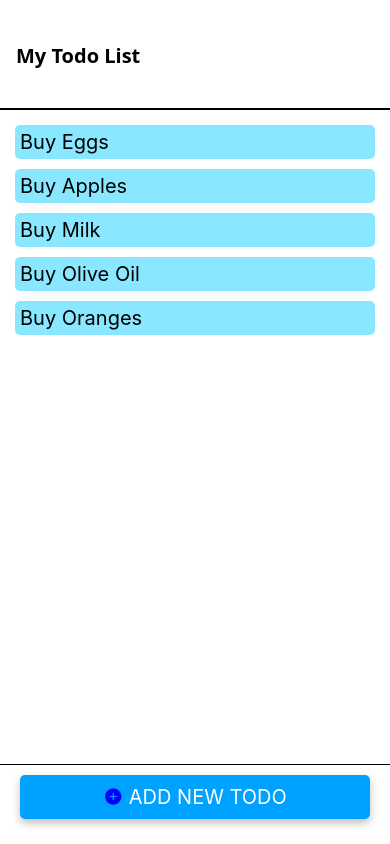
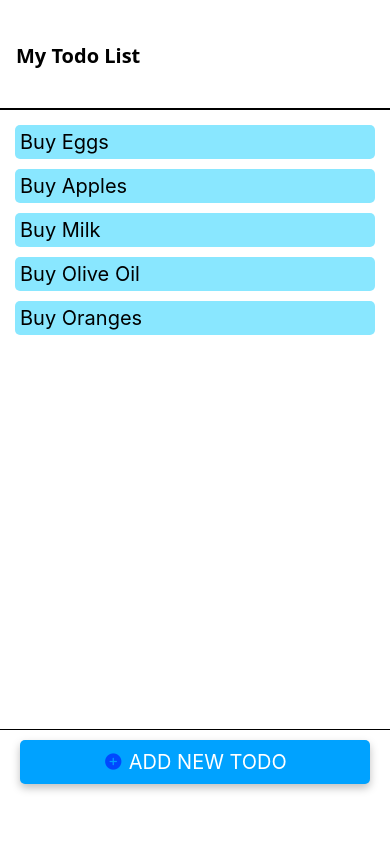
Before and after one commit to JModify/MyTodoList, a React Native app: screen /Home in a window 390 px wide. Built offline with nearby package versions, Linux system fonts and the light colour scheme.

Commit message:
Milestone 2: Updated colors.js with new color constant 'iconBlue' which is used for all button icons in the app. Commenting for each file updated to be more descriptive / relevant to related code. Cancel and save button styles slightly modified for repositioning

```diff
--- a/src/components/CancelButton.js
+++ b/src/components/CancelButton.js
@@ -14,6 +14,7 @@ export default function CancelButton({navigation}) {
         <Pressable
             style={getButtonStyle}
             onPress={() => {
+                // Navigate back to home page.
                 navigation.goBack();
             }}
         >
@@ -30,7 +31,7 @@ const styles = StyleSheet.create({
         marginBottom: 50,
         marginTop: 10,
         marginLeft: 20,
-        marginRight: 20,
+        marginRight: 50,
         backgroundColor: Colors.deepBlue,
         borderRadius: 5,
         justifyContent: 'center',
@@ -55,9 +56,9 @@ const styles = StyleSheet.create({
         textAlign: 'center',
     },
 
-    // Save icon style.
+    // Cancel icon style.
     iconStyle: {
-        color: 'blue',
+        color: Colors.iconBlue,
         fontSize: 20,
     }
 });
--- a/src/components/SaveButton.js
+++ b/src/components/SaveButton.js
@@ -32,7 +32,7 @@ const styles = StyleSheet.create({
         padding: 10,
         marginBottom: 50,
         marginTop: 10,
-        marginLeft: 20,
+        marginLeft: 50,
         marginRight: 20,
         backgroundColor: Colors.deepBlue,
         borderRadius: 5,
@@ -60,7 +60,7 @@ const styles = StyleSheet.create({
 
     // Save icon style.
     iconStyle: {
-        color: 'blue',
+        color: Colors.iconBlue,
         fontSize: 20,
     }
 });
--- a/src/components/TodoCreateButton.js
+++ b/src/components/TodoCreateButton.js
@@ -30,7 +30,7 @@ const styles = StyleSheet.create({
     button: {
         paddingTop: 10,
         paddingBottom: 10,
-        marginBottom: 25,
+        marginBottom: 60,
         marginTop: 10,
         marginLeft: 20,
         marginRight: 20,
@@ -58,8 +58,9 @@ const styles = StyleSheet.create({
         textAlign: 'center',
     },
 
+    // Icon style for add todo icon.
     iconStyle: {
-        color: 'blue',
+        color: Colors.iconBlue,
         fontSize: 20,
     }
 });
--- a/src/constants/colors.js
+++ b/src/constants/colors.js
@@ -2,6 +2,8 @@ const Colors = {
 
     // Todo creation button background colour.
     deepBlue: "#00a2ff",
+
+    iconBlue: "#0048ff",
 
     // Todo item background colour.
     todoItem: "#89e7ff",
--- a/src/screens/AddTodo.js
+++ b/src/screens/AddTodo.js
@@ -64,13 +64,16 @@ const styles = StyleSheet.create({
         flexDirection: 'row',
         alignItems: 'center',
         justifyContent: 'center',
+        margin: 50,
     },
 
+    // View which wraps title label and text field.
     title: {
         padding: 5,
         margin: 8,
     },
 
+    // Title label style.
     titleLabel: {
         fontSize: 20,
         fontWeight: 'bold',
@@ -78,6 +81,7 @@ const styles = StyleSheet.create({
         paddingBottom: 8,
     },
 
+    // Title field style.
     titleField: {
         borderRadius: 5,
         borderWidth: 1,
@@ -85,11 +89,13 @@ const styles = StyleSheet.create({
         padding: 8,
     },
 
+    // View which wraps description label and text field.
     description: {
         padding: 5,
         margin: 8,
     },
 
+    // Description label style.
     descriptionLabel: {
         fontSize: 20,
         fontWeight: 'bold',
@@ -97,6 +103,7 @@ const styles = StyleSheet.create({
         paddingBottom: 8,
     },
 
+    // Description field style.
     descriptionField: {
         borderRadius: 5,
         borderWidth: 1,
```
